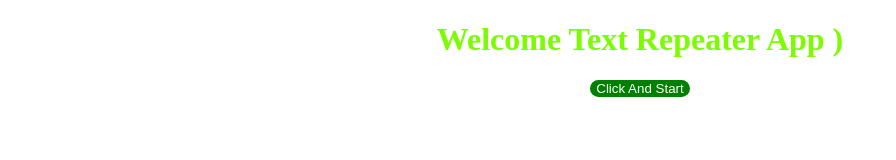
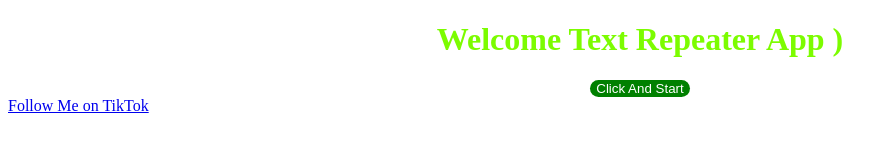
Before and after one commit to loreiom/textwriter, a plain HTML site: page index.html in a window 1280 px wide. Shown: the whole page, without its empty margins (0-896 px from the left). Drawn offline with Linux system fonts and the light colour scheme.

Commit message:
Update index.html

```diff
--- a/index.html
+++ b/index.html
@@ -11,6 +11,7 @@
     Welcome Text Repeater App )
   </h1>
   <button onclick="Start()" style="text-align: ceter; border-radius:10px; margin: auto auto; cursor: pointer; outline: none; border: 1px blue; background-color: green;color: white; display: flex;" >Click And Start</button>
+    <a href="https://www.tiktok.com/@kurghinian">Follow Me on TikTok</a>
     <script src="js.js">
 
 
```
